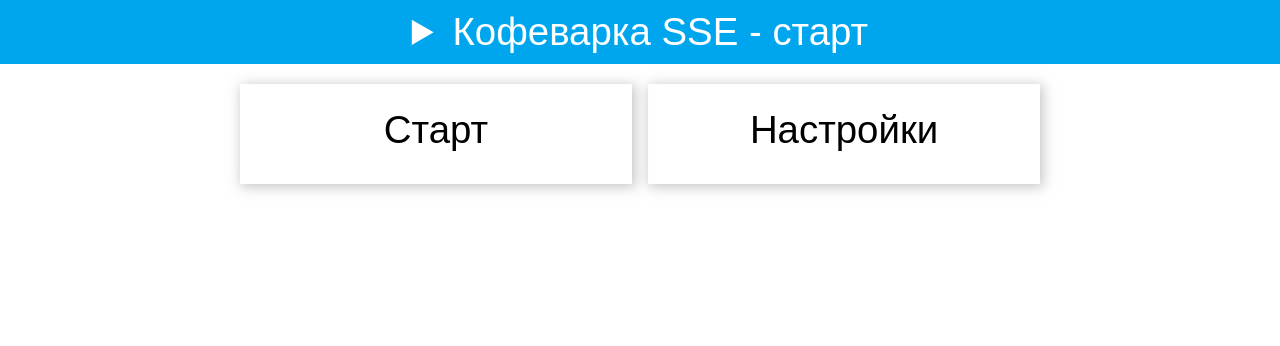
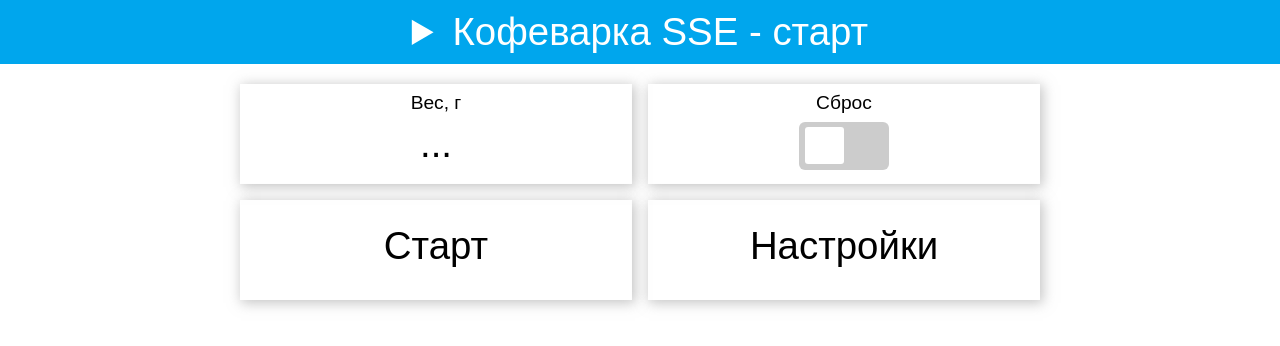
Before and after one commit to ilyaevdokimov/Gaggia_Coffee_Deluxe_v2, a plain HTML site: page data/index.html in a window 1280 px wide. Drawn offline with Linux system fonts and the light colour scheme; no server answers.

Commit message:
Быстрые весы + чистка кода

```diff
--- a/data/index.html
+++ b/data/index.html
@@ -26,6 +26,17 @@
   <div class='content'>
     <div class='cards'>
 	<div class='card'>
+		<p>Вес, г</p>
+			<span id='weight1'>...</span>
+	</div>
+	<div class='card'>
+		<p>Сброс</p>
+			<label class='switch'>
+			<input type='checkbox' onchange='toggleCheckbox(this)' id='btnTare'>
+			<span class='slider'></span>
+		</label>
+	</div>
+	<div class='card'>
 		<span><a href='cpSSE.html'>Старт</a></span>
 	</div>
 	<div class='card'>
@@ -49,6 +60,7 @@
   setVal('tcB', res[7]);
   setVal('pt100', res[8]);
   setVal('weight', res[9]);
+  setVal('weight1', res[9]);
   setVal('livePass', res[10]);
  }, false);
 }
@@ -56,5 +68,16 @@
 function setVal(id, val) {
   document.getElementById(id).innerHTML = val;
 }
+
+function toggleCheckbox(element) {
+  var xhr = new XMLHttpRequest();
+  const col = document.getElementsByTagName('input');
+  for (let i = 0; i < col.length; i++) {
+    col[i].disabled = element.checked;
+  }
+  document.getElementById(element.id).disabled = false;
+  xhr.open('GET', '/updatedata?output='+element.id+'&state='+element.checked, true);
+  xhr.send();
+}
 </script>
 </html>
```
Also changed, not shown: data/cpSSE.html (+1 -1 lines), 5 other files.
